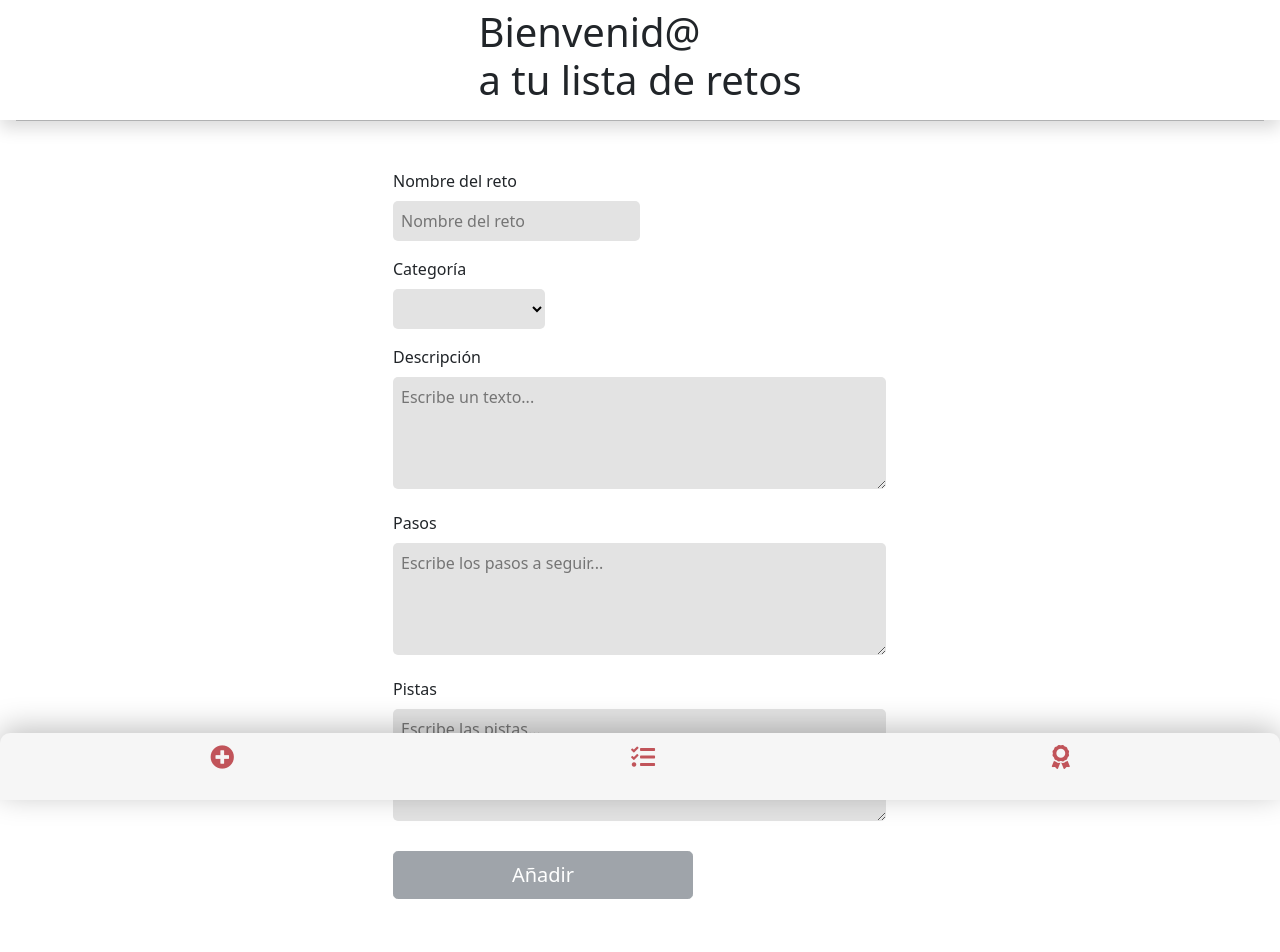
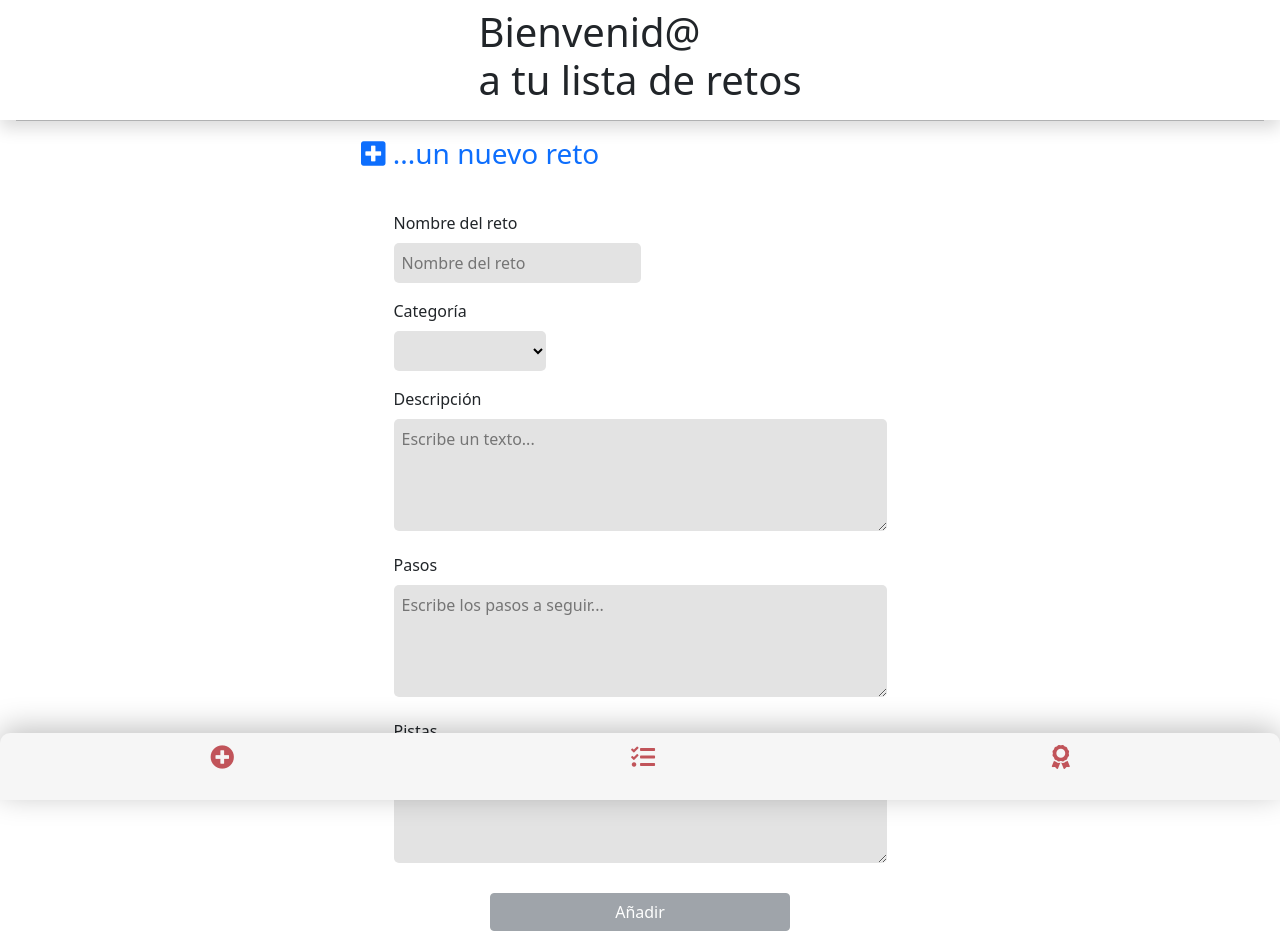
Before and after one commit to zeki14/AAA_vue3_vuex_Localstorage_CRUD, a Vue app: page /add in a window 1280 px wide. Shown: the top 952 px of the page. Built offline with nearby package versions, Linux system fonts and the light colour scheme.

Commit message:
añadir archivo img en assets

```diff
--- a/src/components/InputNewTask.vue
+++ b/src/components/InputNewTask.vue
@@ -47,7 +47,7 @@
 
 
         <button
-            class="btn btn-secondary btn-lg mx-auto mt-2 "
+            class="btn btn-secondary d-block mx-auto mt-2 "
             type="submit"
             :disabled="bloquear"
         >
--- a/src/views/NewTask.vue
+++ b/src/views/NewTask.vue
@@ -1,11 +1,13 @@
 <template>
   <main>
+    <h1 class="h3 text-primary">
+      <i class="fas fa-plus-square"></i>  ...un nuevo reto
+    </h1>
+    <form @submit.prevent="processForm">
 
-      <form @submit.prevent="processForm">
+      <InputNewTask :task="task" />
 
-        <InputNewTask :task="task" />
-
-      </form>
+    </form>
 
   </main>
 </template>
--- a/src/views/Success.vue
+++ b/src/views/Success.vue
@@ -1,6 +1,6 @@
 <template>
     <div class="container d-flex flex-column justify-content-center">
-        <!-- <img src="../assets/img/check.png" alt="Check Verde significa logro" class="align-self-center mt-3"> -->
+        <img src="../assets/img/check.png" alt="Check Verde significa logro" class="align-self-center mt-3">
         <h3 class="text-center successColor fs-4 mt-3">Reto conseguido</h3>
         <h1 class="text-center successColor mt-4">¡Sigue así!</h1>
         <!-- <img src="../assets/img/aplauso.gif" alt="Gif de manos aplaudiendo" class="align-self-center mt-3"> -->
```
Also changed, not shown: src/assets/img/aplauso.gif (added), src/assets/img/check.png (added).
